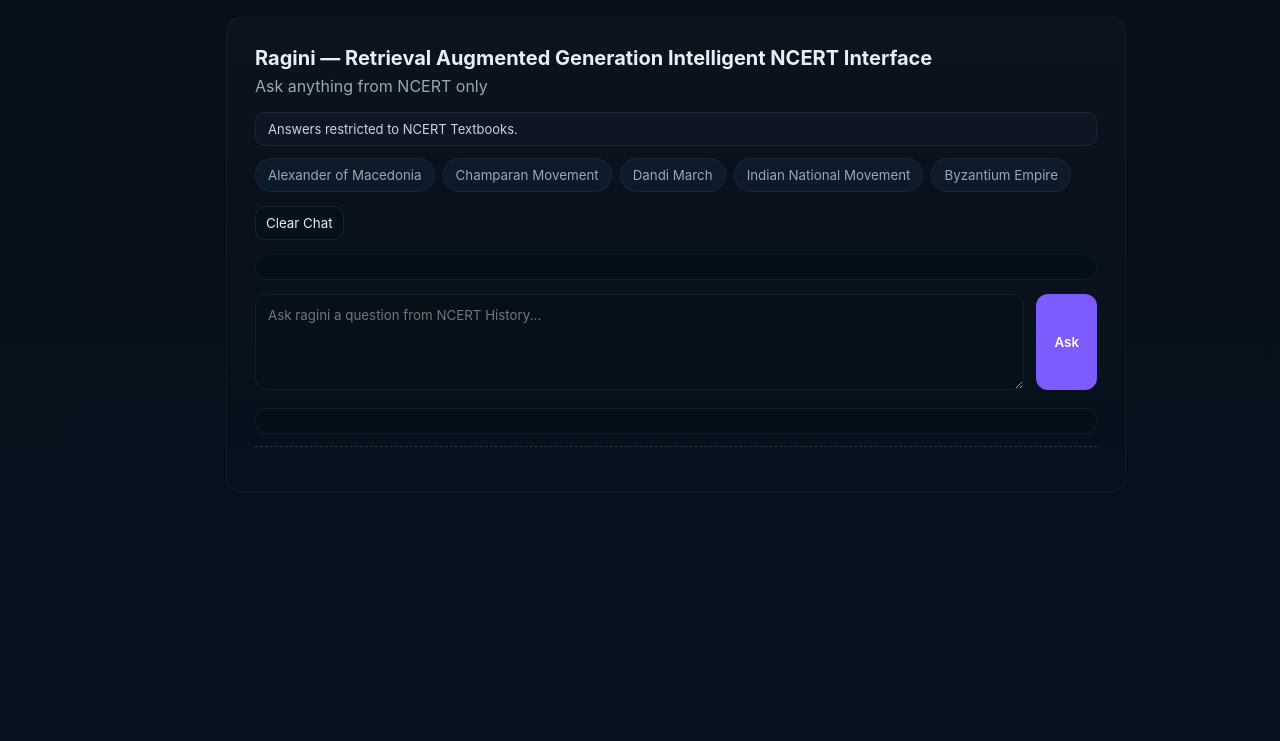
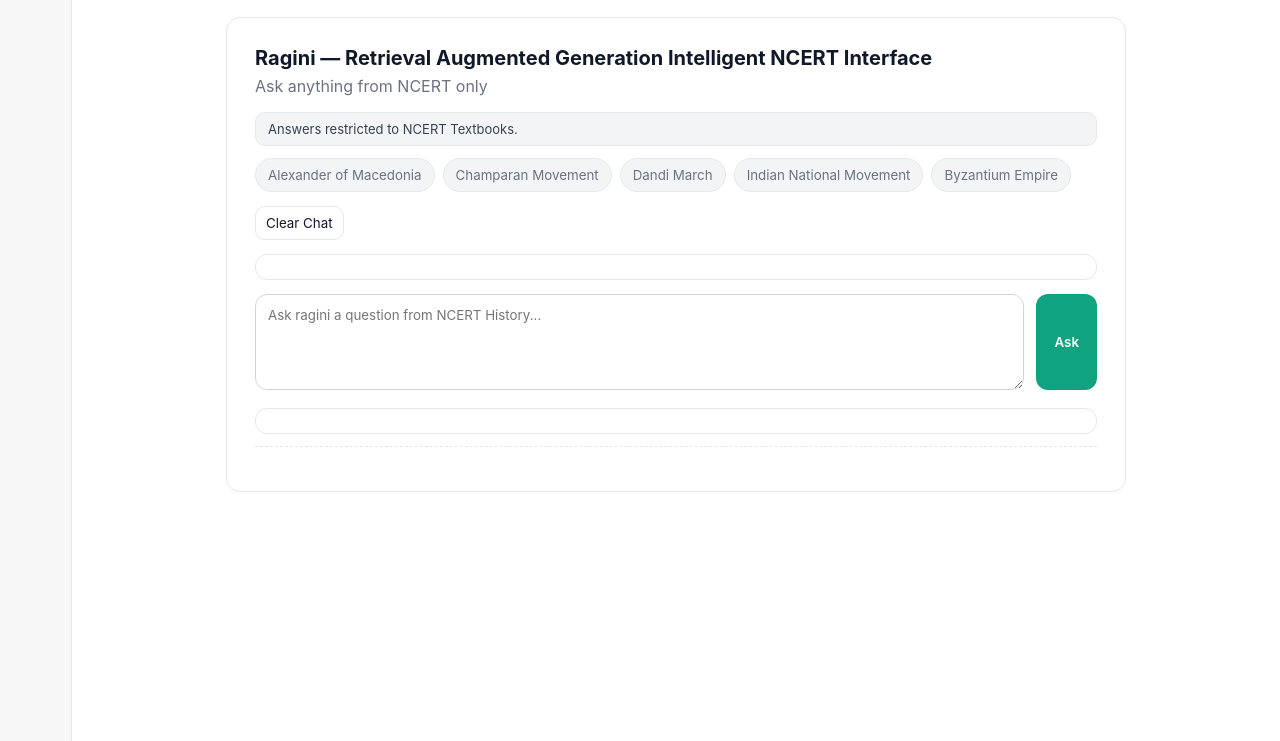
Before and after one commit to Ghanshyamsharma7/ncert.ai, a plain HTML site: page frontend/index.html in a window 1280 px wide. Shown: the part 59-800 px from the top of the page. Drawn offline with Linux system fonts and the light colour scheme.

Commit message:
changes in css

```diff
--- a/frontend/style.css
+++ b/frontend/style.css
@@ -1,31 +1,10 @@
-/* :root{--bg:#0b0f14;--panel:#0f1720;--muted:#9aa7b2;--accent:#7c5cff;--text:#e6eef6}
-*{box-sizing:border-box;font-family:Inter,system-ui,Segoe UI,Arial}
-body{margin:0;background:linear-gradient(180deg,#071018, #081220);color:var(--text)}
-.app{display:flex;min-height:100vh}
-.sidebar{width:72px;background:linear-gradient(180deg,#061018,#071320);padding:16px;display:flex;flex-direction:column;align-items:center}
-.sidebar .logo{font-weight:700;margin-bottom:12px}
-.sidebar nav button{display:block;margin:8px 0;background:transparent;border:0;color:var(--muted);font-size:18px}
-.main{flex:1;padding:24px}
-.topbar{display:flex;justify-content:space-between;align-items:center;margin-bottom:20px}
-.badge{background:#17313a;color:#9fe1c1;padding:6px 10px;border-radius:999px;font-weight:600}
-.hero{max-width:900px;margin:0 auto;background:linear-gradient(180deg,rgba(255,255,255,0.02),transparent);padding:28px;border-radius:14px}
-h1{margin:0 0 6px;font-size:20px}
-p{color:var(--muted);margin:0 0 16px}
-.chips{display:flex;gap:8px;margin-bottom:12px}
-.chips button{background:#0d1a2a;border:1px solid rgba(255,255,255,0.03);color:var(--muted);padding:8px 12px;border-radius:999px}
-.query{display:flex;gap:12px}
-textarea{flex:1;background:#06101a;border:1px solid rgba(255,255,255,0.03);color:var(--text);padding:12px;border-radius:12px;min-height:96px}
-button#ask{background:var(--accent);border:0;color:white;padding:12px 18px;border-radius:12px}
-.answer{margin-top:18px;padding:12px;border-radius:12px;background:#031018;color:var(--muted)}
-@media(max-width:700px){.app{flex-direction:column}.sidebar{width:100%;flex-direction:row;justify-content:space-between}} */
-
 
 :root{
-  --bg:#0b0f14;
-  --panel:#0f1720;
-  --muted:#9aa7b2;
-  --accent:#7c5cff;
-  --text:#e6eef6;
+  --bg:#ffffff;
+  --panel:#f7f7f8;
+  --muted:#6b7280;
+  --accent:#10a37f;
+  --text:#111827;
 }
 
 *{
@@ -35,7 +14,7 @@
 
 body{
   margin:0;
-  background:linear-gradient(180deg,#071018, #081220);
+  background:#ffffff;
   color:var(--text)
 }
 
@@ -48,11 +27,12 @@
 
 .sidebar{
   width:72px;
-  background:linear-gradient(180deg,#061018,#071320);
+  background:#f7f7f8;
   padding:16px;
   display:flex;
   flex-direction:column;
-  align-items:center
+  align-items:center;
+  border-right:1px solid #e5e7eb;
 }
 
 .sidebar .logo{
@@ -89,8 +69,8 @@
 }
 
 .badge{
-  background:#17313a;
-  color:#9fe1c1;
+  background:#e6f4f1;
+  color:#0f766e;
   padding:6px 10px;
   border-radius:999px;
   font-weight:600
@@ -101,10 +81,10 @@
 .hero{
   max-width:900px;
   margin:0 auto;
-  background:linear-gradient(180deg,rgba(255,255,255,0.02),transparent);
+  background:#ffffff;
   padding:28px;
   border-radius:14px;
-  border:1px solid rgba(255,255,255,0.04)
+  border:1px solid #e5e7eb;
 }
 
 h1{
@@ -120,13 +100,13 @@
 /* ===== Notice ===== */
 
 .notice{
-  background:#0d1622;
-  border:1px solid rgba(255,255,255,0.06);
+  background:#f3f4f6;
+  border:1px solid #e5e7eb;
   padding:8px 12px;
   border-radius:10px;
   font-size:13px;
   margin-bottom:12px;
-  color:#cbd5e1
+  color:#374151
 }
 
 /* ===== Feature Chips ===== */
@@ -139,12 +119,12 @@
 }
 
 .rag-features span{
-  background:#0d1a2a;
-  border:1px solid rgba(255,255,255,0.05);
+  background:#f3f4f6;
+  border:1px solid #e5e7eb;
   padding:5px 10px;
   border-radius:999px;
   font-size:12px;
-  color:var(--muted)
+  color:#6b7280
 }
 
 /* ===== Topic Chips ===== */
@@ -157,17 +137,17 @@
 }
 
 .chips button{
-  background:#0d1a2a;
-  border:1px solid rgba(255,255,255,0.05);
-  color:var(--muted);
+  background:#f3f4f6;
+  border:1px solid #e5e7eb;
+  color:#6b7280;
   padding:8px 12px;
   border-radius:999px;
   cursor:pointer
 }
 
 .chips button:hover{
-  color:var(--text);
-  border-color:rgba(255,255,255,0.15)
+  color:#111827;
+  border-color:#d1d5db
 }
 
 /* ===== Controls ===== */
@@ -181,9 +161,9 @@
 
 .controls select,
 .controls button{
-  background:#06101a;
-  border:1px solid rgba(255,255,255,0.08);
-  color:var(--text);
+  background:#ffffff;
+  border:1px solid #e5e7eb;
+  color:#111827;
   padding:8px 10px;
   border-radius:10px;
   cursor:pointer
@@ -208,8 +188,8 @@
 .chat{
   max-height:260px;
   overflow-y:auto;
-  background:#031018;
-  border:1px solid rgba(255,255,255,0.05);
+  background:#ffffff;
+  border:1px solid #e5e7eb;
   border-radius:12px;
   padding:12px;
   margin-bottom:14px
@@ -218,13 +198,13 @@
 .chat .q{
   font-weight:600;
   margin-top:8px;
-  color:#c7d2fe
+  color:#111827
 }
 
 .chat .a{
   margin-top:4px;
   margin-bottom:8px;
-  color:var(--muted);
+  color:#374151;
   line-height:1.5
 }
 
@@ -237,9 +217,9 @@
 
 textarea{
   flex:1;
-  background:#06101a;
-  border:1px solid rgba(255,255,255,0.06);
-  color:var(--text);
+  background:#ffffff;
+  border:1px solid #d1d5db;
+  color:#111827;
   padding:12px;
   border-radius:12px;
   min-height:96px;
@@ -279,9 +259,9 @@
   margin-top:18px;
   padding:12px;
   border-radius:12px;
-  background:#031018;
-  color:var(--muted);
-  border:1px solid rgba(255,255,255,0.05)
+  background:#ffffff;
+  color:#374151;
+  border:1px solid #e5e7eb
 }
 
 /* ===== Sources ===== */
@@ -289,8 +269,8 @@
 .sources{
   margin-top:12px;
   font-size:13px;
-  color:#94a3b8;
-  border-top:1px dashed rgba(255,255,255,0.15);
+  color:#6b7280;
+  border-top:1px dashed #e5e7eb;
   padding-top:8px
 }
 
@@ -299,7 +279,7 @@
 .stats{
   margin-top:8px;
   font-size:12px;
-  color:#64748b
+  color:#9ca3af
 }
 
 /* ===== Error ===== */
@@ -307,7 +287,7 @@
 .error{
   margin-top:10px;
   font-size:13px;
-  color:#f87171
+  color:#dc2626
 }
 
 /* ===== Responsive ===== */
```
